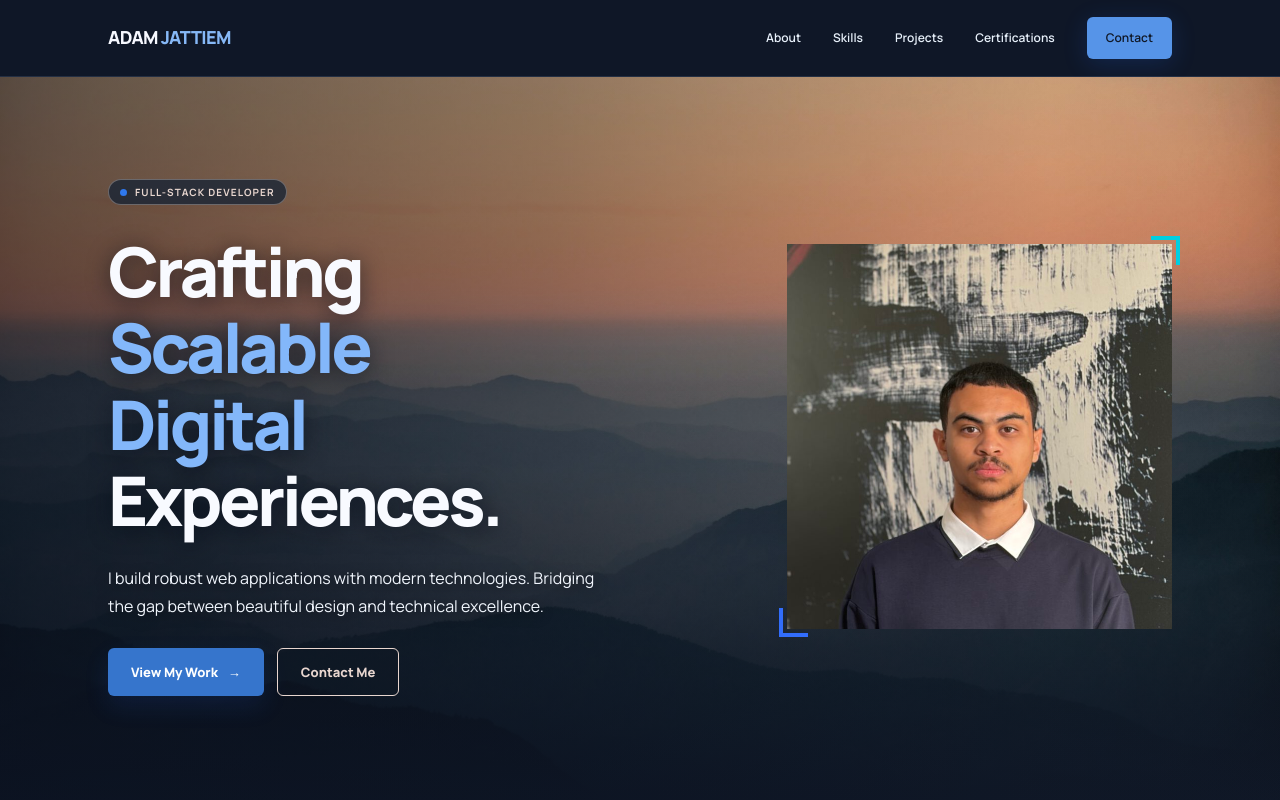
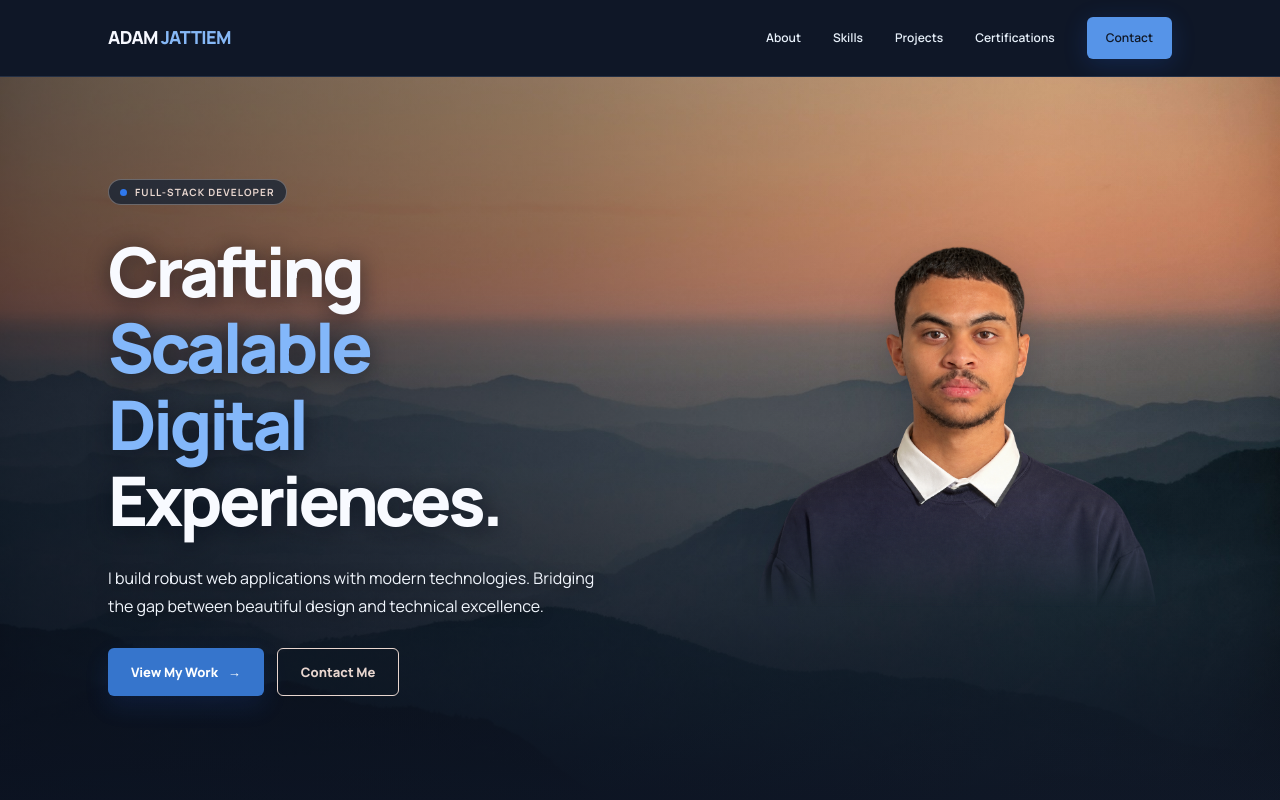
Before and after one commit to adamjattiem12-gif/Portfolio-v2, a Vue app: page / in a window 1280 px wide. Shown: the top 800 px of the page. Built offline with nearby package versions, Linux system fonts and the light colour scheme.

Commit message:
updated profile pic and gradient

```diff
--- a/src/views/HomeView.vue
+++ b/src/views/HomeView.vue
@@ -23,7 +23,7 @@ useScrollReveal(page)
       </div>
     </div>
     <div class="portrait-wrap">
-      <img class="profile-img" src="/wordpress/profile.jpeg" alt="Portrait of Adam Jattiem" loading="eager" width="768" height="1024">
+      <img class="profile-img" src="/Isolated%20Young%20Man%20in%20Navy%20Sweatshirt.png" alt="Portrait of Adam Jattiem" loading="eager" width="1299" height="1211">
     </div>
   </section>
   <AboutView />
@@ -54,11 +54,21 @@ useScrollReveal(page)
 .btn-primary:hover { background: #4786db; }
 .btn-outline { border: 1px solid var(--sunset); color: var(--sunset); background: rgba(16,24,39,.25); }
 .btn-outline:hover { background: rgba(232,214,207,.1); }
-.portrait-wrap { width: 100%; max-width: 385px; justify-self: end; position: relative; }
-.portrait-wrap::before, .portrait-wrap::after { content: ''; position: absolute; width: 29px; height: 29px; pointer-events: none; z-index: 2; }
-.portrait-wrap::before { right: -8px; top: -8px; border-right: 4px solid #00cfe1; border-top: 4px solid #00cfe1; }
-.portrait-wrap::after { left: -8px; bottom: -8px; border-left: 4px solid #326dfb; border-bottom: 4px solid #326dfb; }
-.profile-img { display: block; width: 100%; height: auto; aspect-ratio: 1; object-fit: cover; object-position: center 30%; background: #151a23; }
+.portrait-wrap { width: 100%; max-width: 430px; justify-self: end; position: relative; top: -30px; }
+.profile-img {
+  display: block;
+  width: 100%;
+  height: auto;
+  aspect-ratio: auto;
+  object-fit: contain;
+  object-position: center bottom;
+  border: 0;
+  border-radius: 0;
+  background: transparent;
+  filter: drop-shadow(0 8px 16px rgba(9, 16, 30, 0.12)) drop-shadow(0 24px 30px rgba(9, 16, 30, 0.12));
+  -webkit-mask-image: linear-gradient(to bottom, #000 0%, #000 70%, rgba(0, 0, 0, 0.94) 76%, rgba(0, 0, 0, 0.53) 89%, transparent 100%);
+  mask-image: linear-gradient(to bottom, #000 0%, #000 70%, rgba(0, 0, 0, 0.94) 76%, rgba(0, 0, 0, 0.53) 89%, transparent 100%);
+}
 @media (max-width: 950px) {
   .hero { gap: 44px; grid-template-columns: 1fr .88fr; }
   .hero h1 { font-size: clamp(42px, 6.4vw, 65px); }
@@ -68,7 +78,7 @@ useScrollReveal(page)
   .hero { display: flex; flex-direction: column; align-items: stretch; gap: 40px; min-height: 0; padding: 72px 22px 80px; scroll-margin-top: 68px; background-position: 57% center; background-image: linear-gradient(90deg, rgba(9,16,30,.62) 0%, rgba(9,16,30,.35) 62%, rgba(9,16,30,.17) 100%), linear-gradient(to bottom, rgba(16,24,39,.03) 0%, rgba(16,24,39,.08) 51%, rgba(16,24,39,.62) 87%, #101827 100%), url('/wordpress/mountain-sunset.jpg'); }
   .hero h1 { font-size: clamp(43px, 9vw, 64px); line-height: 1.12; margin: 25px 0 23px; }
   .hero-description { font-size: 15px; max-width: 550px; }
-  .portrait-wrap { width: min(84%, 360px); align-self: center; margin-top: 15px; max-width: none; }
+  .portrait-wrap { width: min(88%, 390px); align-self: center; margin-top: 15px; max-width: none; top: -14px; }
 }
 @media (prefers-reduced-motion: reduce) { .btn:hover { transform: none; } }
 @media (max-width: 390px) {
```
Also changed, not shown: public/Isolated Young Man in Navy Sweatshirt.png (added), public/profile.jpg (deleted).
